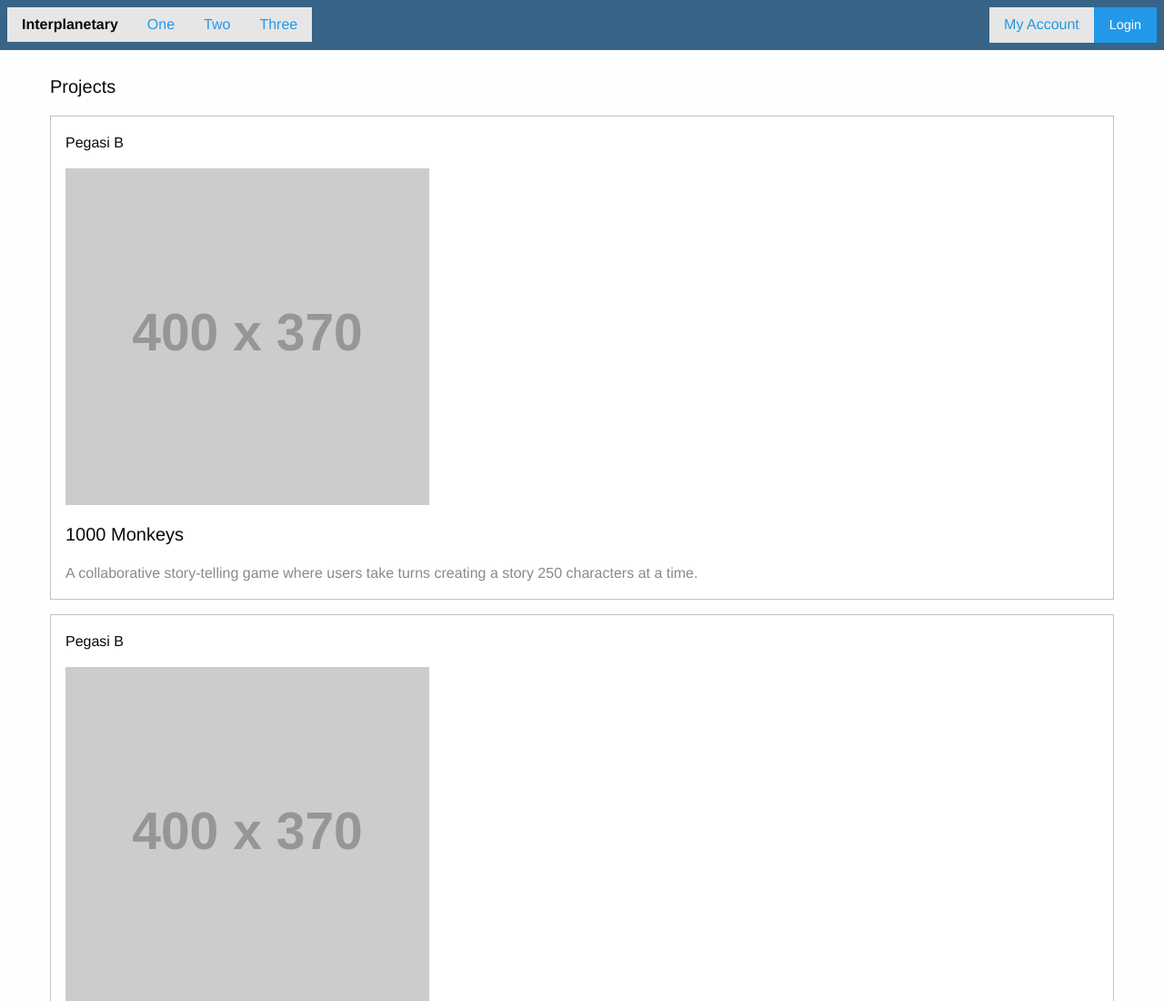
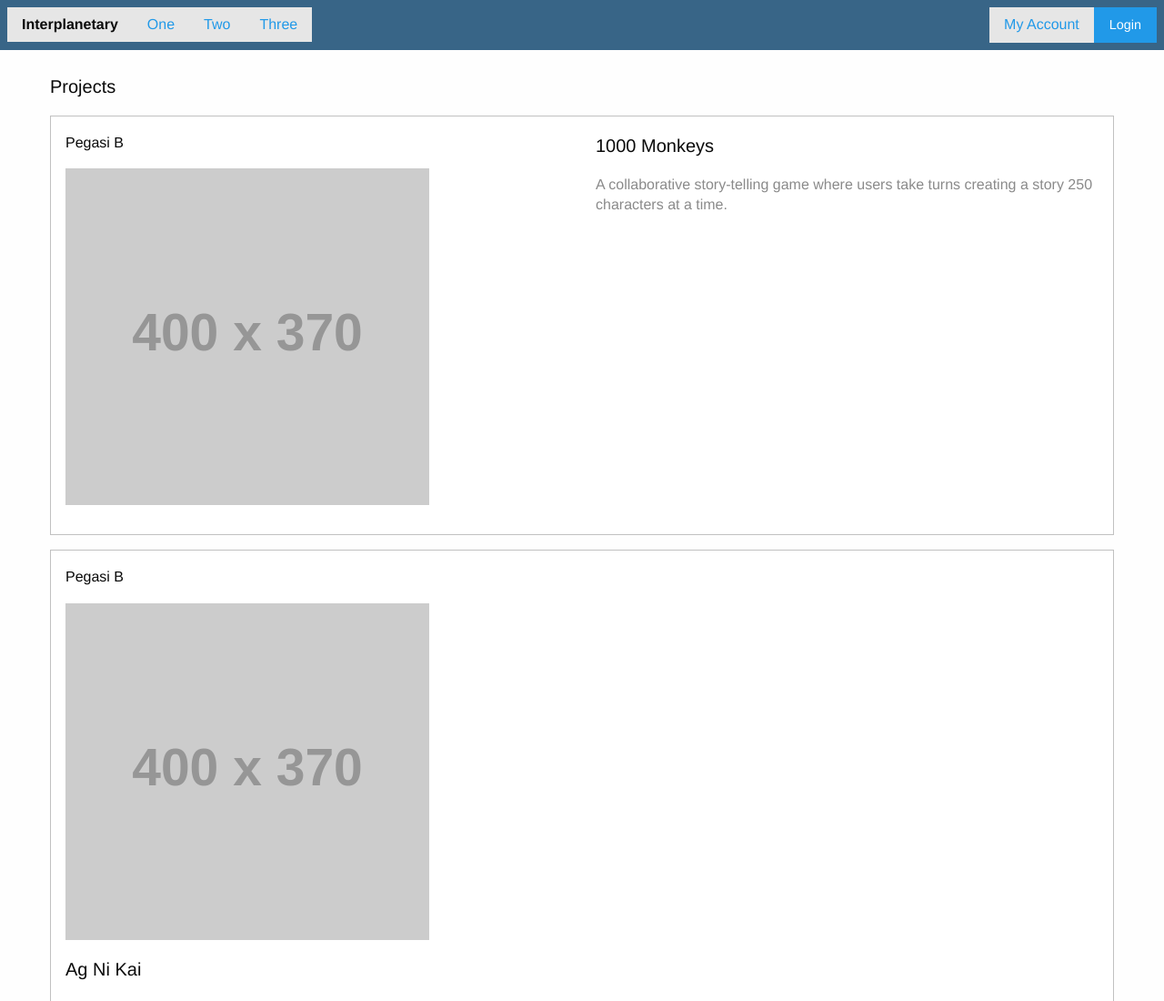
Before and after one commit to firefly05/curtis5, a website: page index.html in a window 1280 px wide. Shown: the top 1100 px of the page at 91% size. Drawn offline with Linux system fonts and the light colour scheme; placeholder pictures from the web are drawn by us.

Commit message:
do two-column layout for first portfolio piece

```diff
--- a/index.html
+++ b/index.html
@@ -72,10 +72,16 @@
     <div class="row small-up-1">
       <div class="column">
         <div class="callout">
-          <p>Pegasi B</p>
-          <p><img src="http://placehold.it/400x370&text=Pegasi B" alt="image of a planet called Pegasi B"></p>
-          <p class="lead">1000 Monkeys</p>
-          <p class="subheader">A collaborative story-telling game where users take turns creating a story 250 characters at a time.</p>
+          <div class="row small-up-1 medium-up-2">
+            <div class="column">
+              <p>Pegasi B</p>
+              <p><img src="http://placehold.it/400x370&text=Pegasi B" alt="image of a planet called Pegasi B"></p>
+            </div>
+            <div class="column">
+              <p class="lead">1000 Monkeys</p>
+              <p class="subheader">A collaborative story-telling game where users take turns creating a story 250 characters at a time.</p>
+            </div>
+          </div>
         </div>
       </div>
       <div class="column">
```
